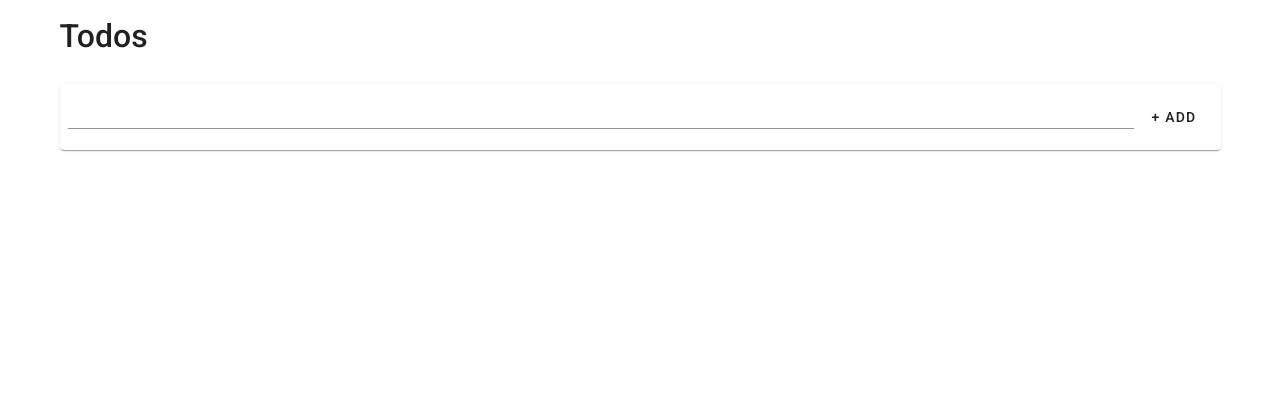
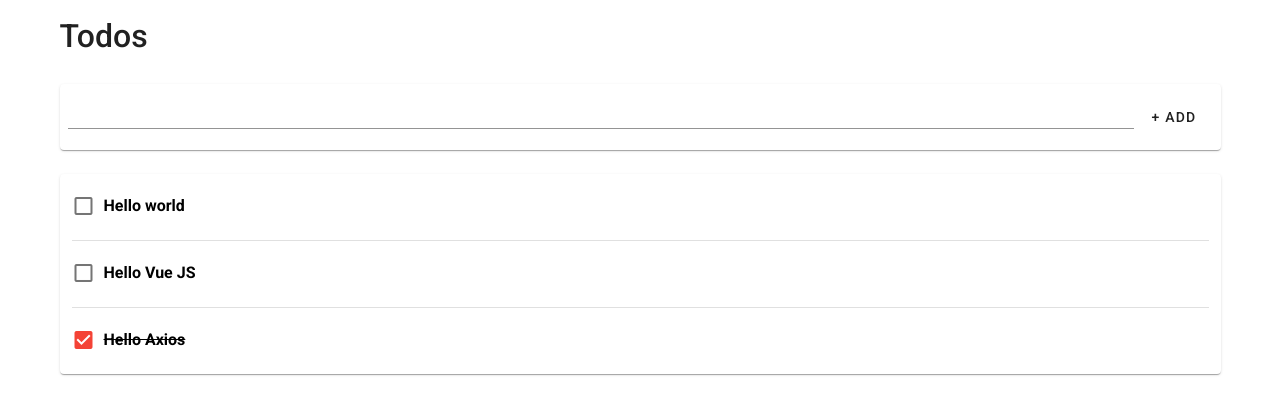
Before and after one commit to ren40/TodOS, a Vue app: page / in a window 1280 px wide. Shown: the top 414 px of the page. Built offline with nearby package versions, Linux system fonts and the light colour scheme; data requests are answered from the project's data file.

Commit message:
update db and add function get Task

```diff
--- a/db.json
+++ b/db.json
@@ -1,10 +1,24 @@
 {
   "list": [
     {
-      "id": 8,
+      "id": 45789374897843789,
       "complete": false,
       "task": {
-        "title": "1"
+        "title": "Hello world"
+      }
+    },
+    {
+      "id": 1231432,
+      "complete": false,
+      "task": {
+        "title": "Hello Vue JS"
+      }
+    },
+    {
+      "id": 3479873,
+      "complete": true,
+      "task": {
+        "title": "Hello Axios"
       }
     }
   ]
--- a/src/views/ToDoViews.vue
+++ b/src/views/ToDoViews.vue
@@ -61,8 +61,16 @@ export default {
       this.taskList[index].select = inSelect;
     },
   },
-  mounted() {
-    console.log(this.$http.get('/list'))
+  async mounted() {
+    await this.$http.get("/list").then((response) => {
+      Array(...response.data).forEach((x) =>
+        this.taskList.push({
+          id: x.id,
+          task: x.task["title"],
+          select: x.complete,
+        })
+      );
+    });
   },
 };
 </script>
```
